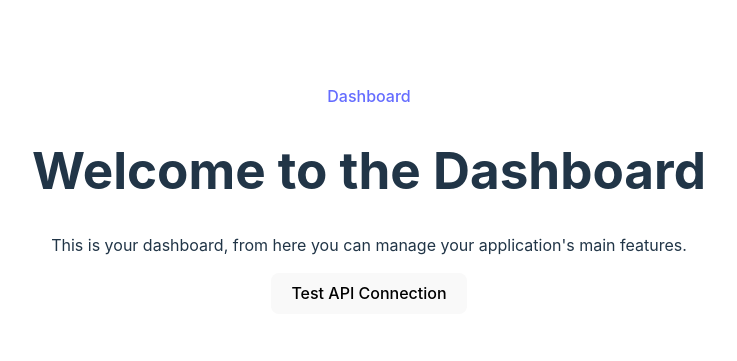
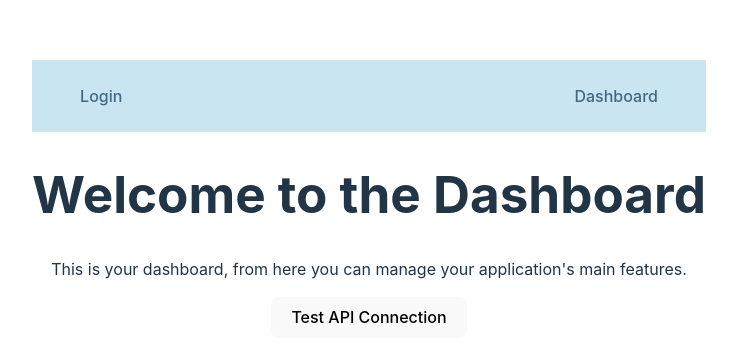
Before and after one commit to automatedrcs/arcs-front, a React (Vite) app: page /dashboard in a window 1280 px wide. Shown: the part 201-562 px from the top of the page, without its empty margins (271-1008 px from the left). Built offline with nearby package versions, Linux system fonts and the light colour scheme.

Commit message:
page fixes, styling, missing links

```diff
--- a/src/components/Navbar/Navbar.css
+++ b/src/components/Navbar/Navbar.css
@@ -0,0 +1,24 @@
+/* Navbar.css */
+
+/* Navbar background color */
+.navbar {
+    background-color: #c8e5f1;
+    padding: 1rem 2rem; /* Padding to give some space around the navbar */
+    display: flex;      /* To line up items horizontally */
+    justify-content: space-between; /* Distribute space between items */
+    align-items: center; /* Vertically align items in the middle */
+}
+
+/* Link/Button styles */
+.navbar a {
+    color: #426885;      /* Color for the links */
+    text-decoration: none; /* Remove underline */
+    padding: 0.5rem 1rem;  /* Some padding around links to make them look like buttons */
+    border-radius: 4px;   /* Rounded corners for the button look */
+    transition: background-color 0.3s ease; /* Smooth transition for hover effect */
+}
+
+.navbar a:hover {
+    background-color: #426885; /* Link color for hover background */
+    color: #c8e5f1;            /* Navbar background color for hover text */
+}
--- a/src/components/Navbar/Navbar.tsx
+++ b/src/components/Navbar/Navbar.tsx
@@ -6,7 +6,8 @@ import './Navbar.css';
 
 const Navbar: React.FC = () => {
     return (
-        <nav>
+        <nav className="navbar">
+            <Link to="/login">Login</Link>
             <Link to="/dashboard">Dashboard</Link>
         </nav>
     );
```
Also changed, not shown: src/components/Test/TestConnectionButton.tsx (+0 -1 lines).
